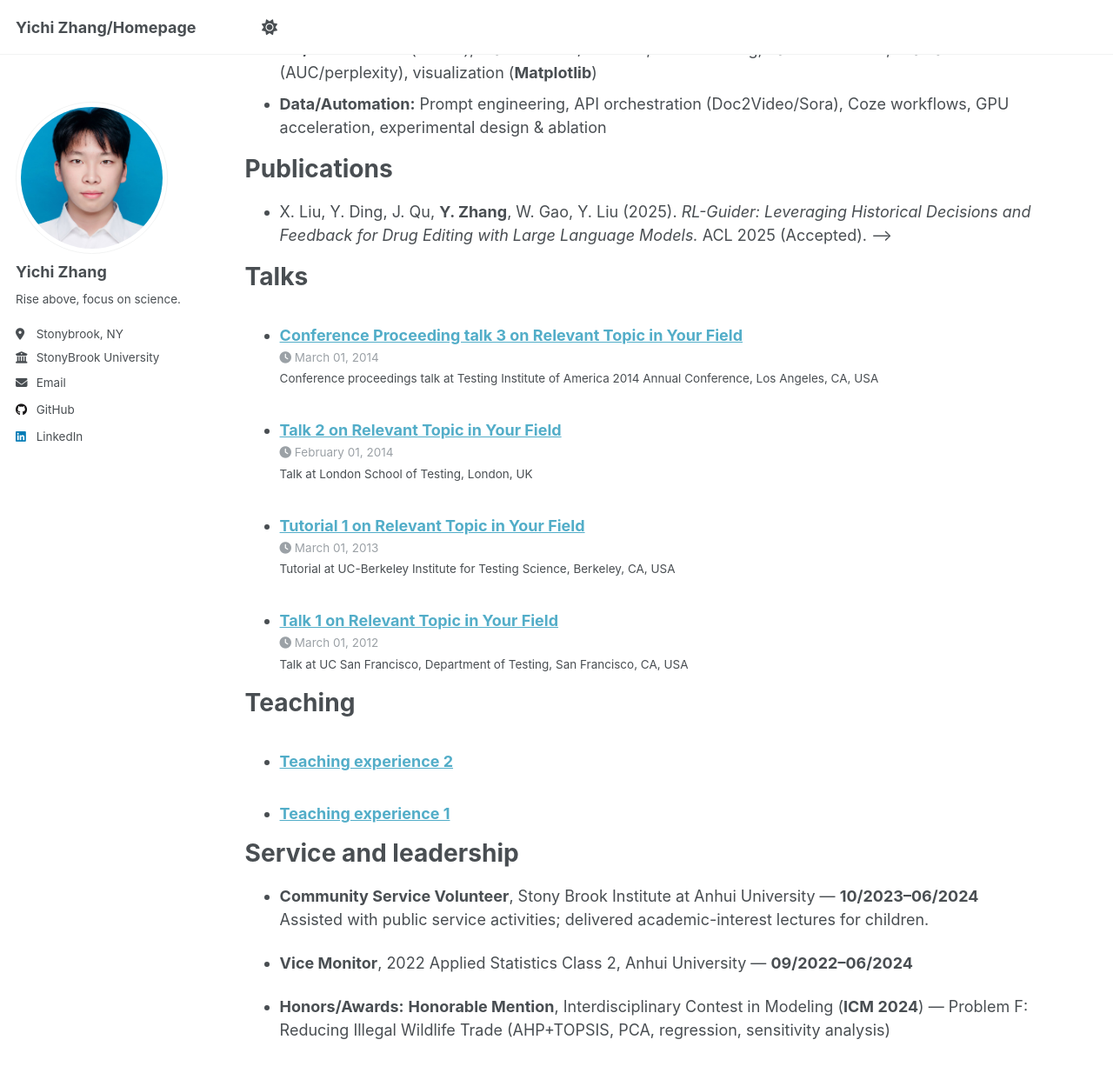
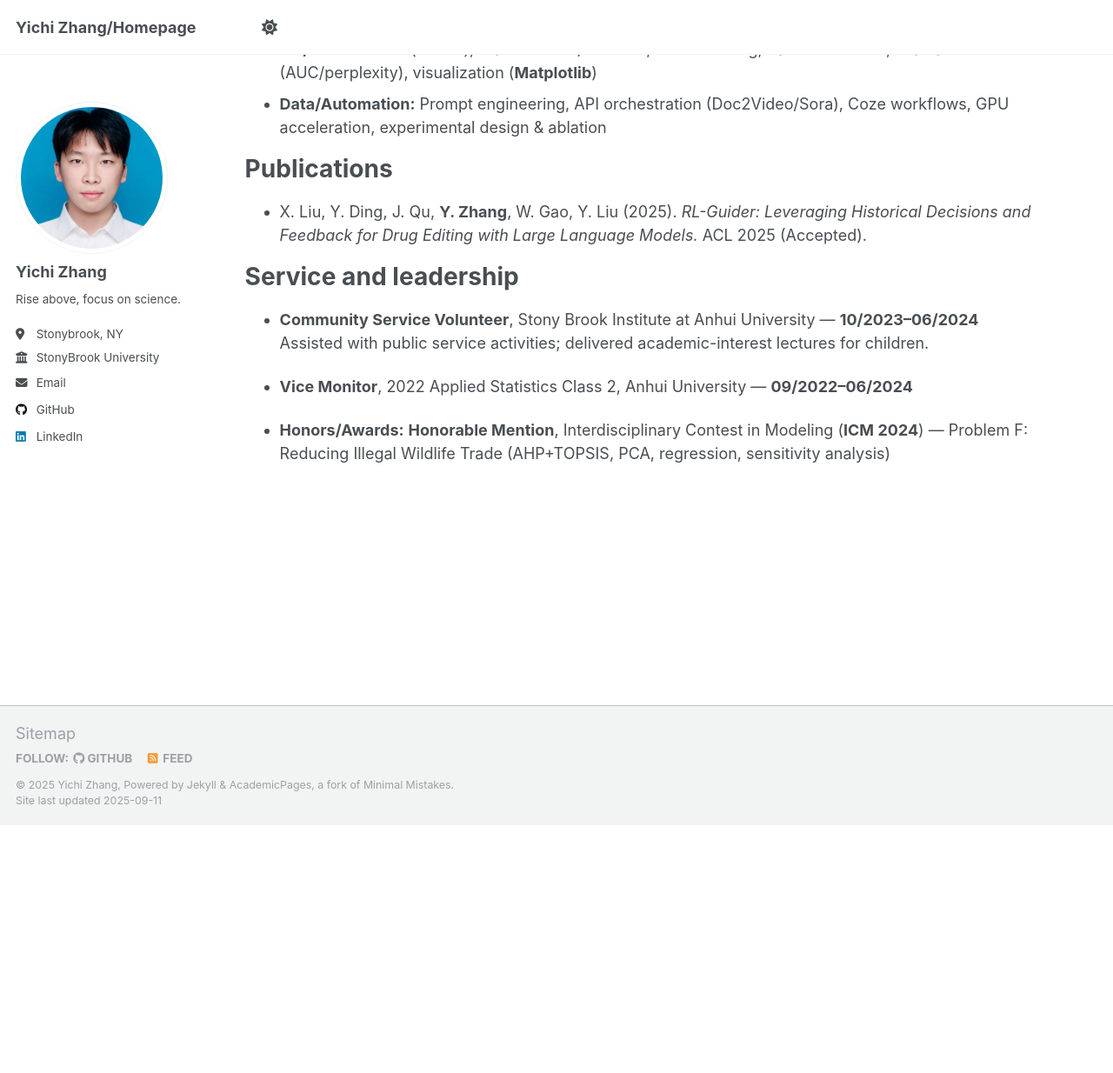
Before and after one commit to YichiXiaoju/YichiZhang.github.io, a Jekyll site: the page built from _pages/cv.md, in a window 1280 px wide and 1400 px high, scrolled down 1810 px. Shown: the top 1234 px of the window at 87% size. Built offline with Jekyll 4.4.1, drawn with Linux system fonts in a browser that asks for light colours; after the commit the page ends 2759 px from its top, so only the background shows below that.

Commit message:
Remove Talks and Teaching sections from CV
Signed-off-by: Yichi Zhang <yichi.zhang@stonybrook.edu>

```diff
--- a/_pages/cv.md
+++ b/_pages/cv.md
@@ -61,19 +61,6 @@ Publications
 ======
 
 * X. Liu, Y. Ding, J. Qu, **Y. Zhang**, W. Gao, Y. Liu (2025). *RL-Guider: Leveraging Historical Decisions and Feedback for Drug Editing with Large Language Models.* ACL 2025 (Accepted).
--->
-
-Talks
-======
-<ul>{% for post in site.talks reversed %}
-  {% include archive-single-talk-cv.html  %}
-{% endfor %}</ul>
-
-Teaching
-======
-<ul>{% for post in site.teaching reversed %}
-  {% include archive-single-cv.html %}
-{% endfor %}</ul>
 
 Service and leadership
 ======
```
